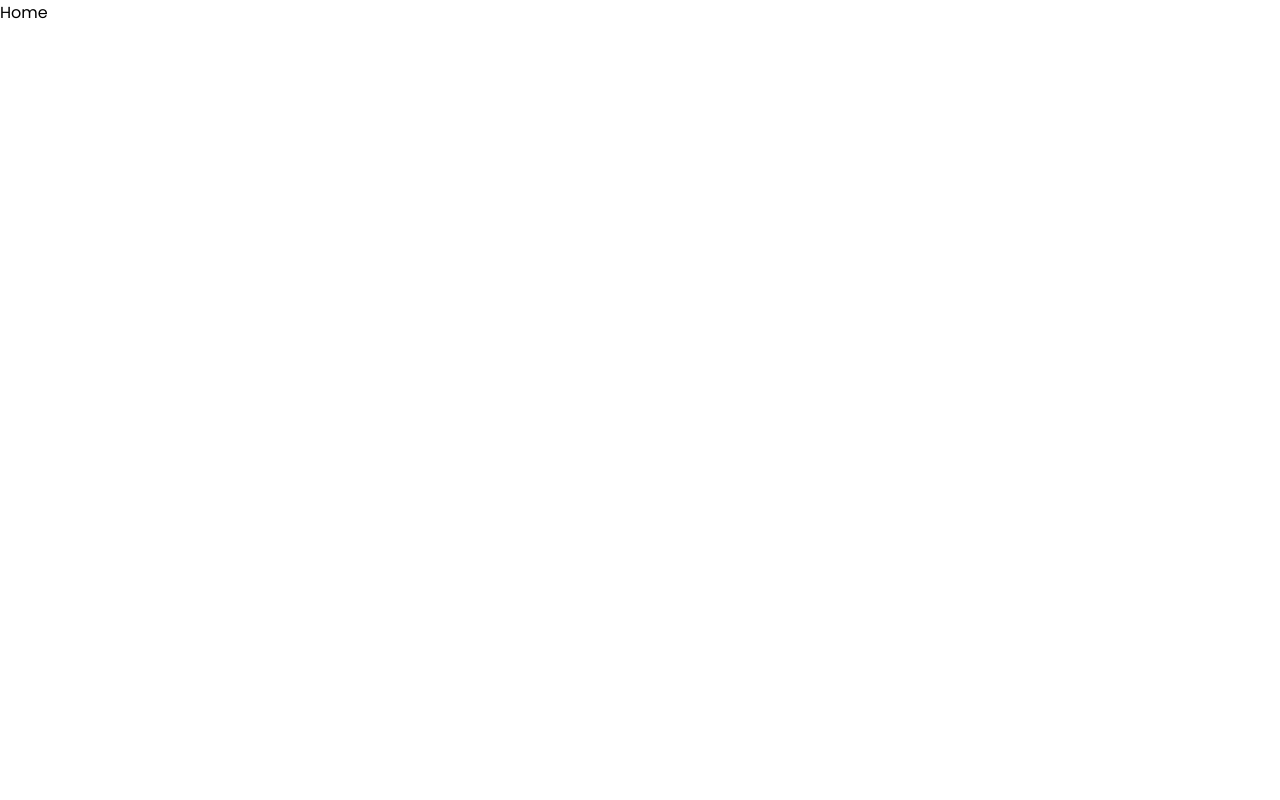
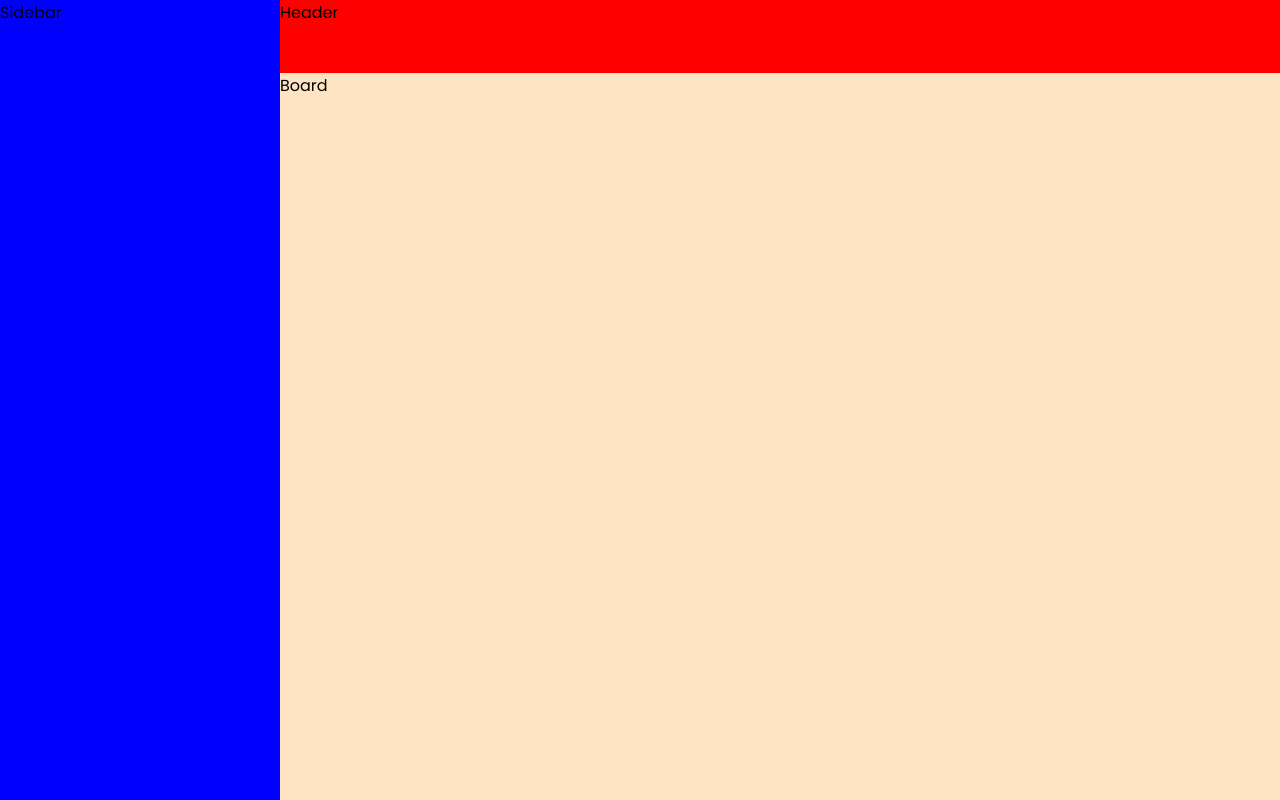
Before and after one commit to EnFlorian/markii-markdown-editor, a React (Create React App) app: page / in a window 1280 px wide. Built offline with nearby package versions, Linux system fonts and the light colour scheme.

Commit message:
Added basic page layout

```diff
--- a/src/components/Board/Board.scss
+++ b/src/components/Board/Board.scss
@@ -0,0 +1,5 @@
+.board {
+  background-color: bisque;
+  width: 100%;
+  height: 100%;
+}
--- a/src/components/Board/Board.tsx
+++ b/src/components/Board/Board.tsx
@@ -1,6 +1,6 @@
 import "./Board.scss";
 const Board = () => {
-  return <div>Board</div>;
+  return <main className="board">Board</main>;
 };
 
 export default Board;
--- /dev/null
+++ b/src/components/Header/Header.scss
@@ -0,0 +1,5 @@
+.header {
+  width: 100%;
+  height: var(--header-height);
+  background-color: red;
+}
--- /dev/null
+++ b/src/components/Header/Header.tsx
@@ -0,0 +1,6 @@
+import "./Header.scss";
+const Navbar = () => {
+  return <section className="header">Header</section>;
+};
+
+export default Navbar;
--- a/src/components/Navbar/Navbar.tsx
+++ /dev/null
@@ -1,6 +0,0 @@
-import "./Navbar.scss";
-const Navbar = () => {
-  return <div>Navbar</div>;
-};
-
-export default Navbar;
--- a/src/components/Sidebar/Sidebar.scss
+++ b/src/components/Sidebar/Sidebar.scss
@@ -0,0 +1,6 @@
+.sidebar {
+  background: blue;
+  max-width: var(--sidebar-width);
+  width: 100%;
+  height: 100vh;
+}
--- a/src/components/Sidebar/Sidebar.tsx
+++ b/src/components/Sidebar/Sidebar.tsx
@@ -1,6 +1,6 @@
 import "./Sidebar.scss";
 const Sidebar = () => {
-  return <div>Sidebar</div>;
+  return <aside className="sidebar">Sidebar</aside>;
 };
 
 export default Sidebar;
--- a/src/components/index.ts
+++ b/src/components/index.ts
@@ -1,6 +1,6 @@
 import Board from "./Board/Board";
 import MainContainer from "./MainContainer/MainContainer";
-import Navbar from "./Navbar/Navbar";
+import Header from "./Header/Header";
 import Sidebar from "./Sidebar/Sidebar";
 
-export { Board, MainContainer, Navbar, Sidebar };
+export { Board, MainContainer, Header, Sidebar };
--- a/src/pages/Home/Home.scss
+++ b/src/pages/Home/Home.scss
@@ -0,0 +1,11 @@
+.home {
+  display: flex;
+  height: 100vh;
+
+  &__main-section {
+    display: flex;
+    flex-direction: column;
+    max-width: calc(100vw - var(--sidebar-width));
+    width: 100%;
+  }
+}
--- a/src/pages/Home/Home.tsx
+++ b/src/pages/Home/Home.tsx
@@ -1,6 +1,15 @@
+import { Board, Header, Sidebar } from "../../components";
 import "./Home.scss";
 const Home = () => {
-  return <div>Home</div>;
+  return (
+    <article className="home">
+      <Sidebar />
+      <div className="home__main-section">
+        <Header />
+        <Board />
+      </div>
+    </article>
+  );
 };
 
 export default Home;
--- a/src/styles/_global.scss
+++ b/src/styles/_global.scss
@@ -2,31 +2,33 @@
 
 :root {
   --font-primary: "Poppins", sans-serif;
-  --navbar-height: 50px;
-  --footer-height: 50px;
+  --header-height: 80px;
   --sidebar-width: 280px;
-  --transition: all 0.2s ease-in-out;
+  --transition-fast: all 0.1s ease-in-out;
+  --transition-normal: all 0.2s ease-in-out;
+  --transition-slow: all 0.3s ease-in-out;
 
-  --clr-dark: hsl(0, 15%, 15%);
-  --clr-medium: hsl(0, 15%, 25%);
-  --clr-light: hsl(26, 60%, 60%);
-  --clr-lighter: hsl(33, 100%, 95%);
-  --clr-neutral: hsl(0, 0%, 100%);
+  --clr-1: hsl(225, 9%, 9%);
+  --clr-2: hsl(216, 8%, 12%);
+  --clr-3: hsl(220, 7%, 18%);
+  --clr-4: hsl(216, 9%, 23%);
+  --clr-5: hsl(0, 0%, 38%);
+  --clr-6: hsl(0, 0%, 53%);
 
-  --clr-text-dark: hsl(0, 0%, 8%);
-  --clr-text-medium: hsl(0, 0%, 15%);
-  --clr-text-light: hsl(0, 0%, 90%);
+  --clr-text-1: hsl(0, 0%, 100%);
+  --clr-text-2: hsl(0, 0%, 80%);
+  --clr-text-3: hsl(0, 0%, 60%);
+  --clr-text-4: hsl(0, 0%, 40%);
+  --clr-text-neutral: hsl(0, 0%, 100%);
 
-  --clr-danger-dark: hsl(0, 100%, 30%);
-  --clr-danger-medium: hsl(0, 100%, 70%);
-  --clr-danger-light: hsl(0, 100%, 90%);
+  --clr-danger-1: hsl(0, 100%, 30%);
+  --clr-danger-2: hsl(0, 100%, 70%);
+  --clr-danger-3: hsl(0, 100%, 90%);
 
-  --clr-footer: var(--clr-dark);
-  --clr-navbar: var(--clr-dark);
-
-  --clr-accent-dark: hsl(205, 61%, 65%);
-  --clr-accent-medium: hsl(205, 61%, 70%);
-  --clr-accent-light: hsl(205, 61%, 95%);
+  //clr tangerine
+  --clr-accent-1: hsl(25, 100%, 50%);
+  --clr-accent-2: hsl(25, 100%, 70%);
+  --clr-accent-3: hsl(25, 100%, 90%);
 
   --toastify-color-dark: hsl(0, 0%, 14%);
   --toastify-color-success: var(--clr-accent);
@@ -40,19 +42,19 @@
 
 /* Track */
 ::-webkit-scrollbar-track {
-  background: var(--clr-lighter);
+  background: var(--clr-1);
 }
 
 /* Handle */
 ::-webkit-scrollbar-thumb {
-  background: var(--clr-dark);
+  background: var(--clr-2);
   height: 2rem;
   /* border-radius: 1rem; */
 }
 
 /* Handle on hover */
 ::-webkit-scrollbar-thumb:hover {
-  background: var(--clr-dark);
+  background: var(--clr-2);
 }
 
 .container {
```
Also changed, not shown: src/components/Navbar/Navbar.scss (deleted), 1 other file (tests, documents, lock files or other folders).
